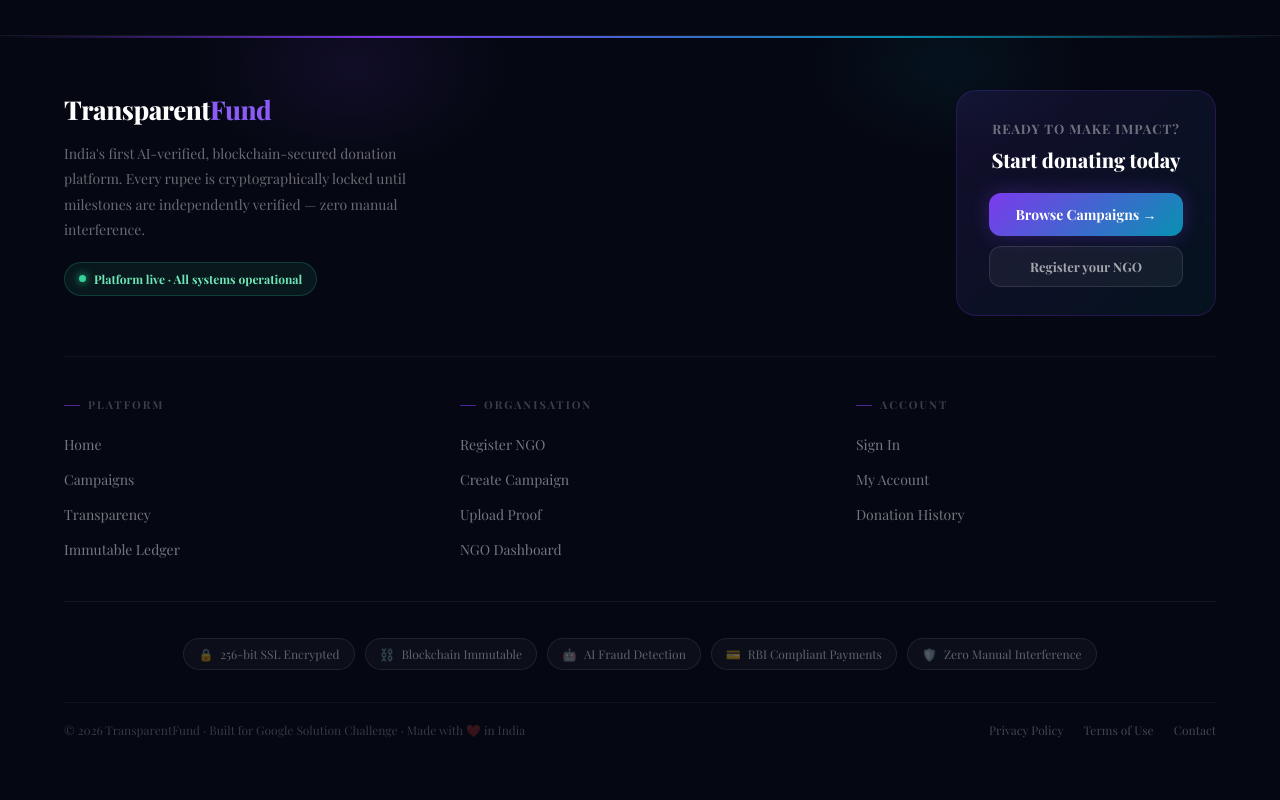
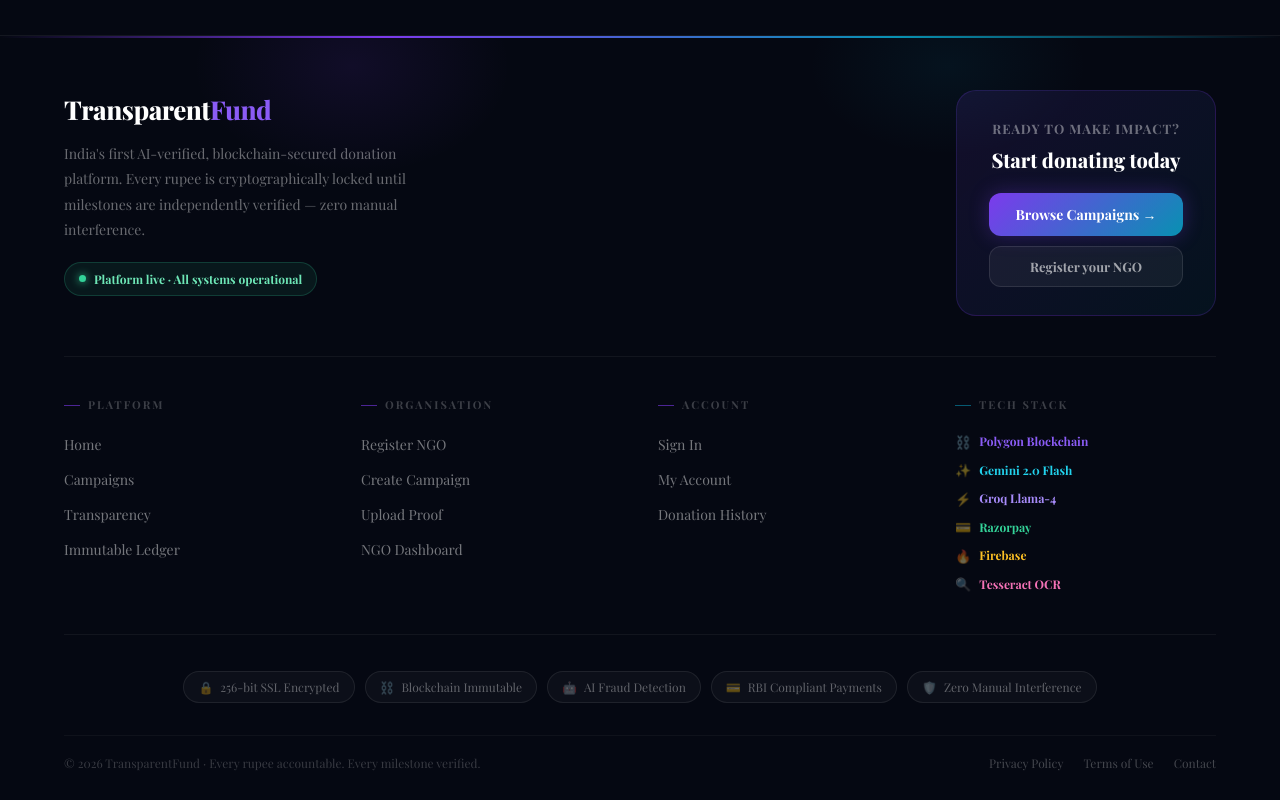
Before and after one commit to Tanaya-2007/Blockchain-based-Donation-app, a React (Vite) app in the folder frontend/: page / in a window 1280 px wide. Shown: the part 1873-2673 px from the top of the page. Before the commit the page ends 2640 px from the top, so only its background shows below. Built offline with nearby package versions, Linux system fonts and the light colour scheme; no server answers.

Commit message:
Changed tag line

```diff
--- a/frontend/src/components/Footer.jsx
+++ b/frontend/src/components/Footer.jsx
@@ -178,6 +178,29 @@ export default function Footer() {
             </div>
           ))}
 
+          {/* Tech stack mini-column */}
+          <div>
+            <div style={{
+              fontSize:'11px', fontWeight:700,
+              letterSpacing:'2px', textTransform:'uppercase',
+              color:'rgba(255,255,255,0.22)', marginBottom:'18px',
+              display:'flex', alignItems:'center', gap:'8px',
+            }}>
+              <span style={{ width:'16px', height:'1px', background:'rgba(8,145,178,0.6)', display:'inline-block' }}/>
+              Tech Stack
+            </div>
+            <div style={{ display:'flex', flexDirection:'column', gap:'9px' }}>
+              {TECH.map(t => (
+                <div key={t.label} style={{
+                  display:'inline-flex', alignItems:'center', gap:'8px',
+                  fontSize:'12px', color:'rgba(255,255,255,0.4)',
+                }}>
+                  <span style={{ fontSize:'13px' }}>{t.icon}</span>
+                  <span style={{ color: t.color, fontWeight:600 }}>{t.label}</span>
+                </div>
+              ))}
+            </div>
+          </div>
         </div>
 
         {/* ── Security badges row ── */}
@@ -213,7 +236,7 @@ export default function Footer() {
           borderTop:'1px solid rgba(255,255,255,0.04)',
         }}>
           <div style={{ fontSize:'12px', color:'rgba(255,255,255,0.2)' }}>
-            © {year} TransparentFund · Built for Google Solution Challenge · Made with ❤️ in India
+            © {year} TransparentFund · Every rupee accountable. Every milestone verified.
           </div>
           <div style={{ display:'flex', gap:'20px' }}>
             {['Privacy Policy','Terms of Use','Contact'].map(t => (
```
